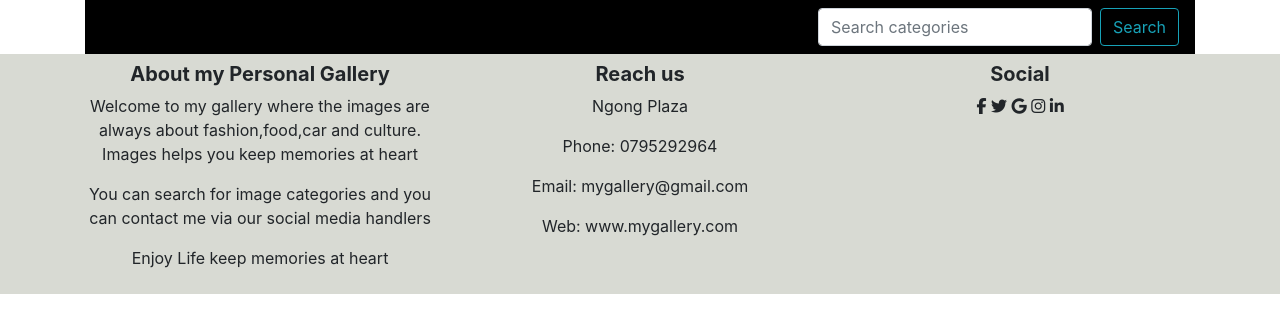
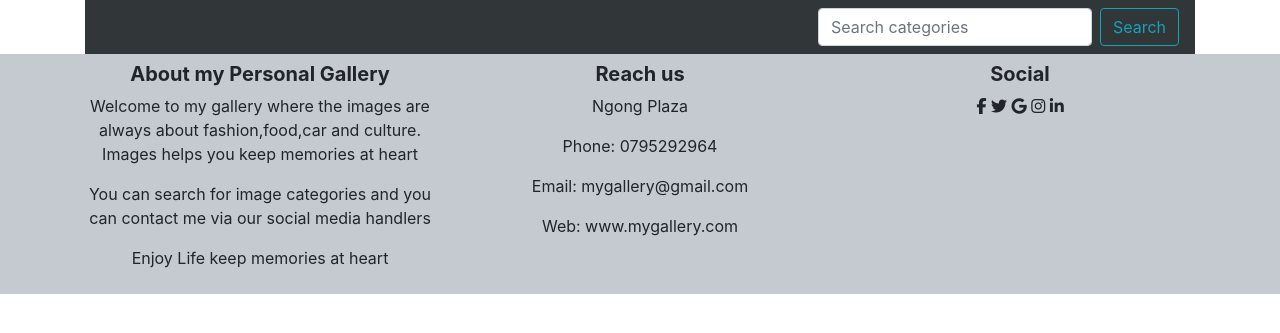
Before and after one commit to Gitongamiriam/personal-gallery, a Django app: page / in a window 1280 px wide. Shown: the top 333 px of the page. Run offline with Django 3.2, Linux system fonts and the light colour scheme; some libraries are stand-ins or nearby versions; some web fonts are replaced.

Commit message:
Change the color of the navbar and the footer

```diff
--- a/photo/templates/base.html
+++ b/photo/templates/base.html
@@ -24,7 +24,7 @@
 
     {% block content %}
     <div class="container">
-            <nav class="navbar navbar-expand-lg navbar-light" style="background-color:#000000;">
+            <nav class="navbar navbar-expand-lg navbar-light" style="background-color:#313638;">
                     <button class="navbar-toggler" type="button" data-toggle="collapse" data-target="#navbarTogglerDemo01" aria-controls="navbarTogglerDemo01" aria-expanded="false" aria-label="Toggle navigation">
                       <span class="navbar-toggler-icon"></span>
                     </button>
@@ -48,7 +48,7 @@
     {% endblock %}
 
     <div class="footer">
-      <nav class="navbar navbar-light" style="background-color: #D8DAD3;">
+      <nav class="navbar navbar-light" style="background-color:#C4CAD0;">
       <div class="container">
           <div class="row text-center footr">
               <div class="col one">
```
Also changed, not shown: media/images/bird.webp (added), media/images/mountain.jpeg (added).
